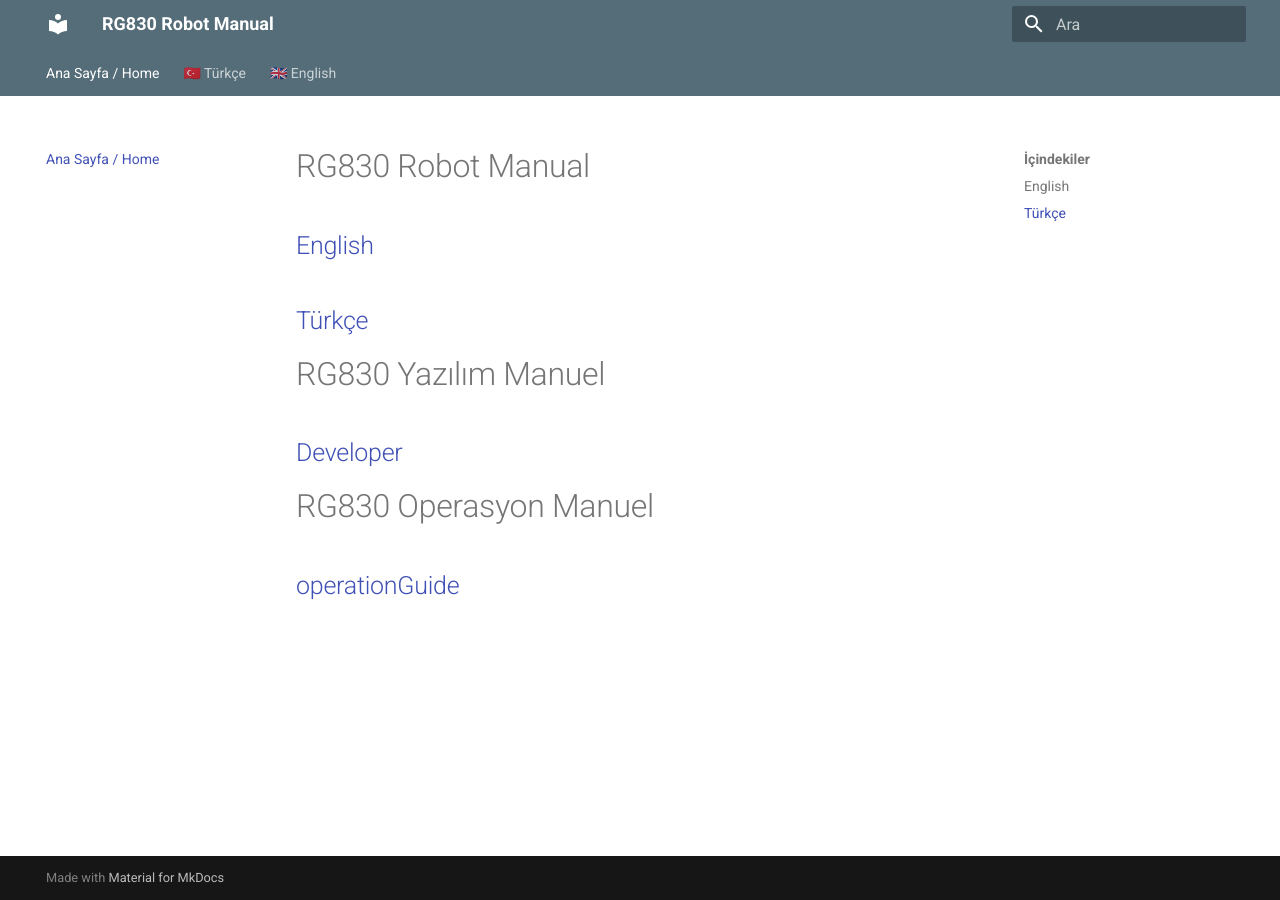
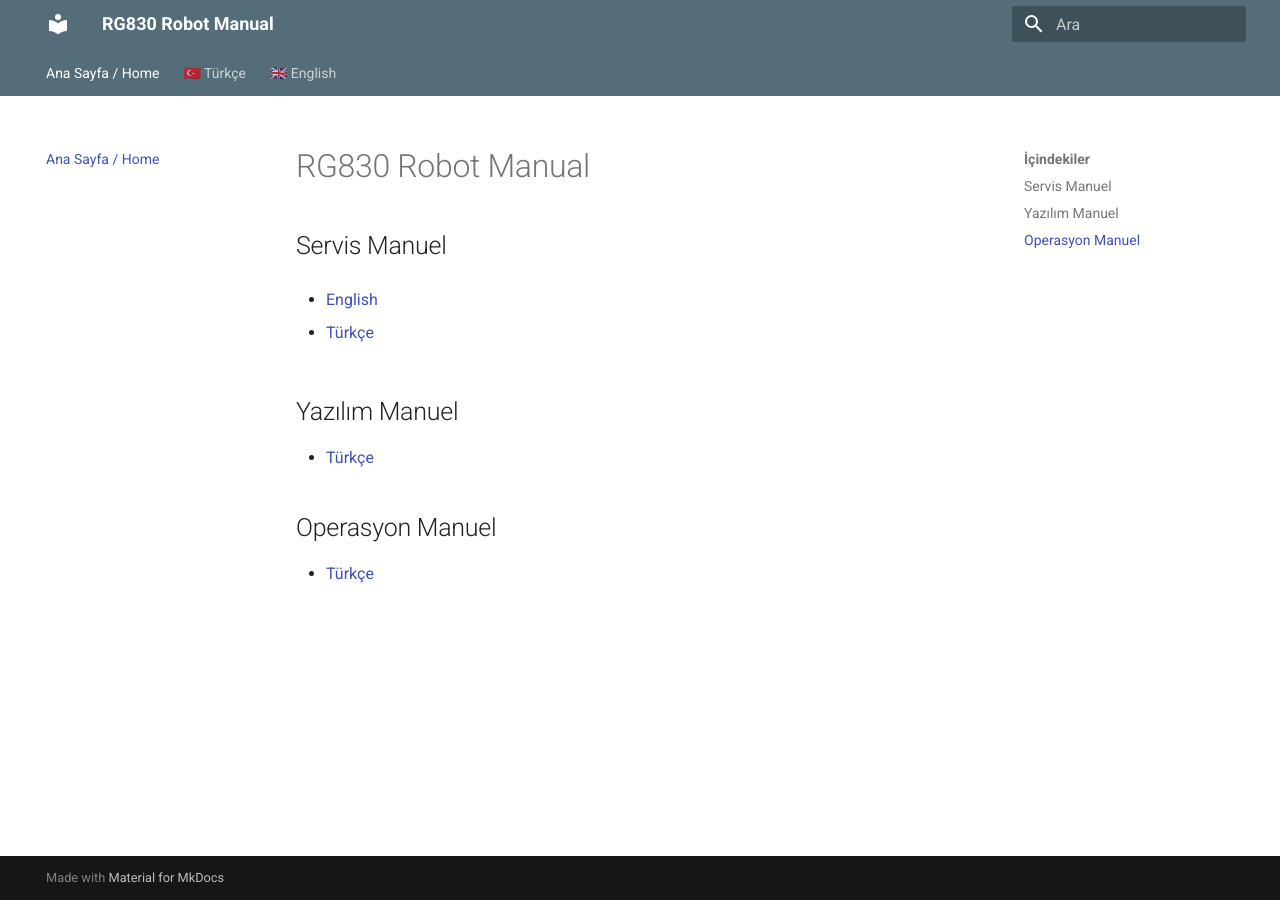
Before and after one commit to hm-info/rg830robot, an MkDocs documentation site: the page built from docs/index.md, in a window 1280 px wide. Built offline with MkDocs 1.6.1 and Material for MkDocs 9.7.7, drawn with Linux system fonts in a browser that asks for light colours.

Commit message:
klavuz güncelleme

```diff
--- a/docs/index.md
+++ b/docs/index.md
@@ -1,13 +1,15 @@
 # RG830 Robot Manual
 
-## [English](english)
+## Servis Manuel
 
-## [Türkçe](turkish)
+* [English](english.md)
 
-# RG830 Yazılım Manuel
+* [Türkçe](turkish.md)
 
-## [Developer](turkish)
+## Yazılım Manuel
 
-# RG830 Operasyon Manuel
+* [Türkçe](Developer.md)
 
-## [operationGuide](turkish)
+## Operasyon Manuel
+
+* [Türkçe](operationGuide.md)
```
